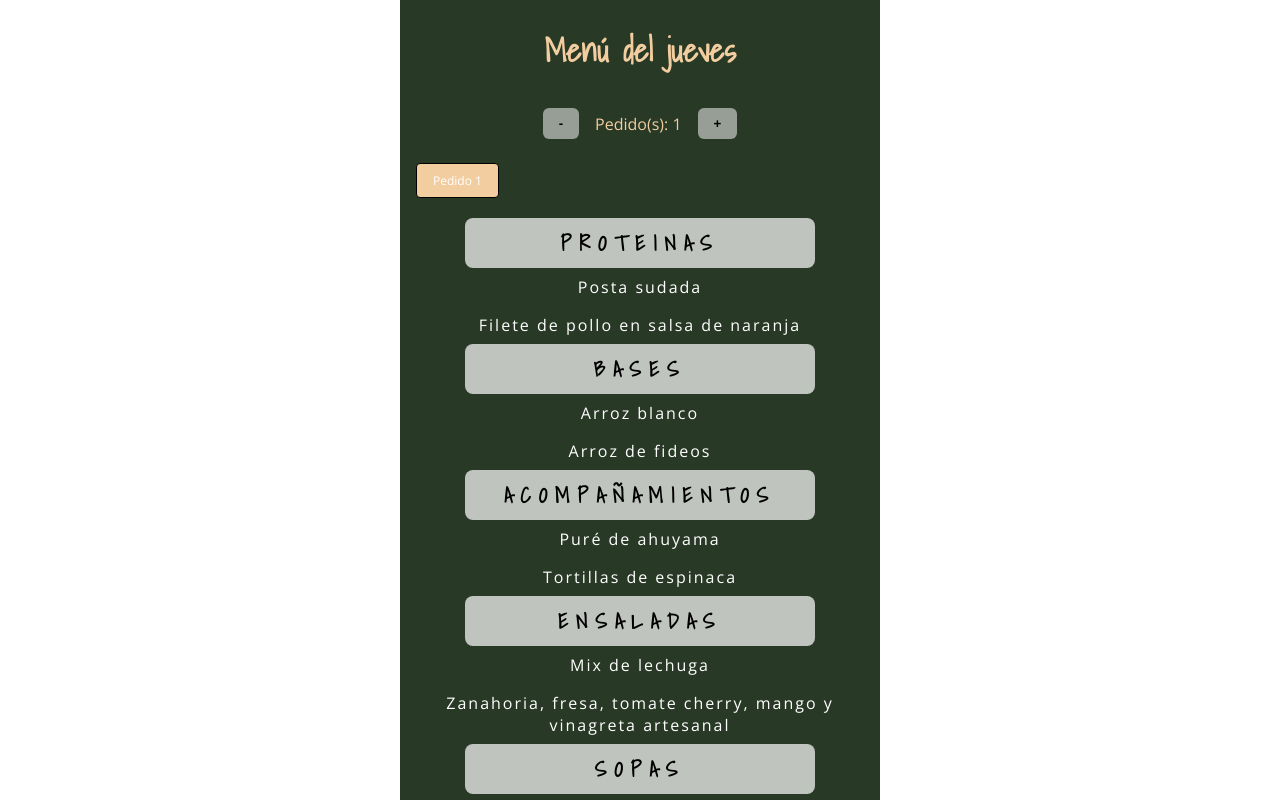
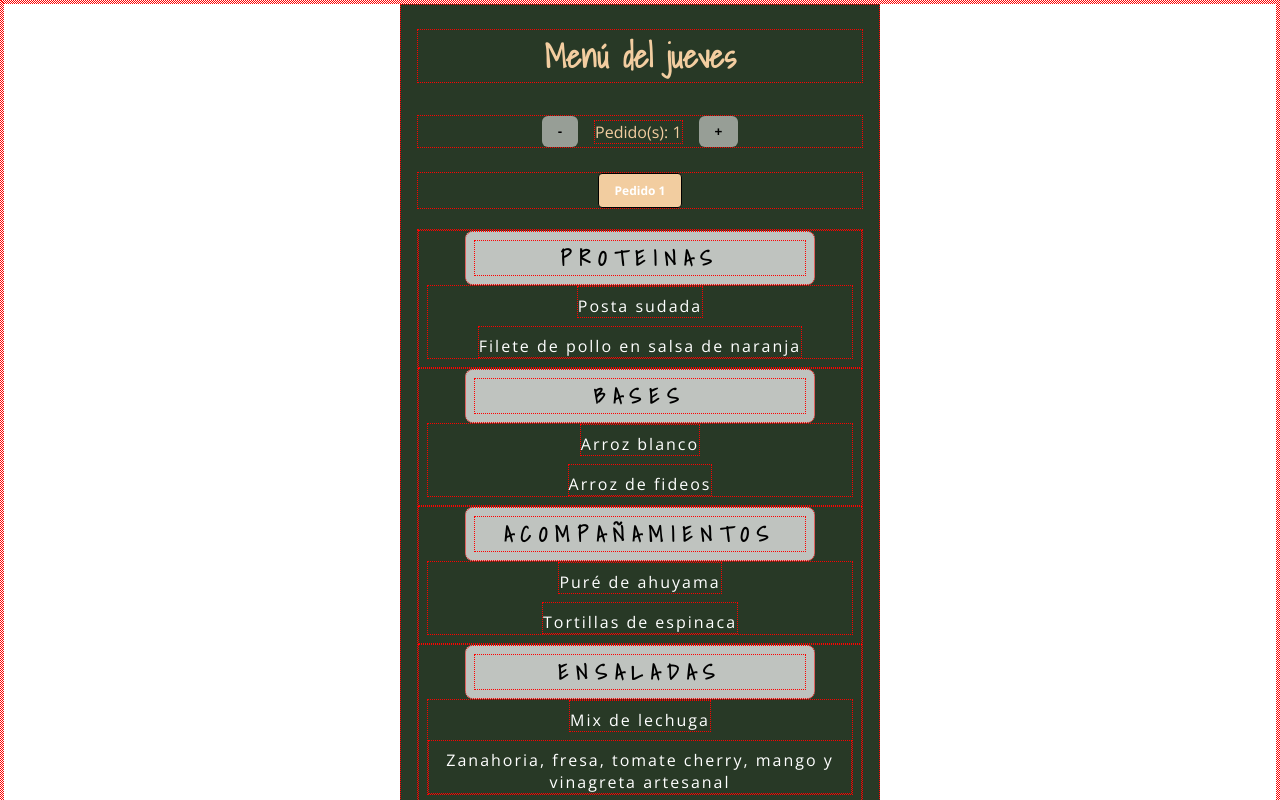
Before and after one commit to EsneiderCdD/MartinaClandestina, a React (Vite) app: page /menu/jueves in a window 1280 px wide. Shown: the top 800 px of the page. Built offline with nearby package versions, Linux system fonts and the light colour scheme.

Commit message:
Pedidos style

```diff
--- a/src/components/DayMenu/DayMenu.module.css
+++ b/src/components/DayMenu/DayMenu.module.css
@@ -28,13 +28,19 @@
 }
 
 .pedidosSelector {
+
   display: flex;
-  gap: 10px;
+  flex-wrap: wrap;
+  justify-content: center;
+
+  max-width: 480px;
+  gap: 5px;
   margin: 20px 0;
 }
 
 .pedidoBoton {
   font-family: var(--font-category);
+  font-weight: bold;
   font-size: 0.75rem;
   padding: 8px 16px;
   border: 1px solid #000;
--- a/src/index.css
+++ b/src/index.css
@@ -10,7 +10,7 @@
   /* 🔤 Tipografías */
   --font-title: 'Shadows Into Light';
   --font-category: 'Open Sans';
-  --font-body: 'Inter', sans-serif;
+
   /* 📱 Breakpoints */
   --breakpoint-xs: 370px;
   --breakpoint-sm: 475px;
@@ -23,5 +23,5 @@
   margin: 0;
   padding: 0;
   box-sizing: border-box;
-  /* border: red dotted 1px; */
+  border: red dotted 1px;
 }
```
